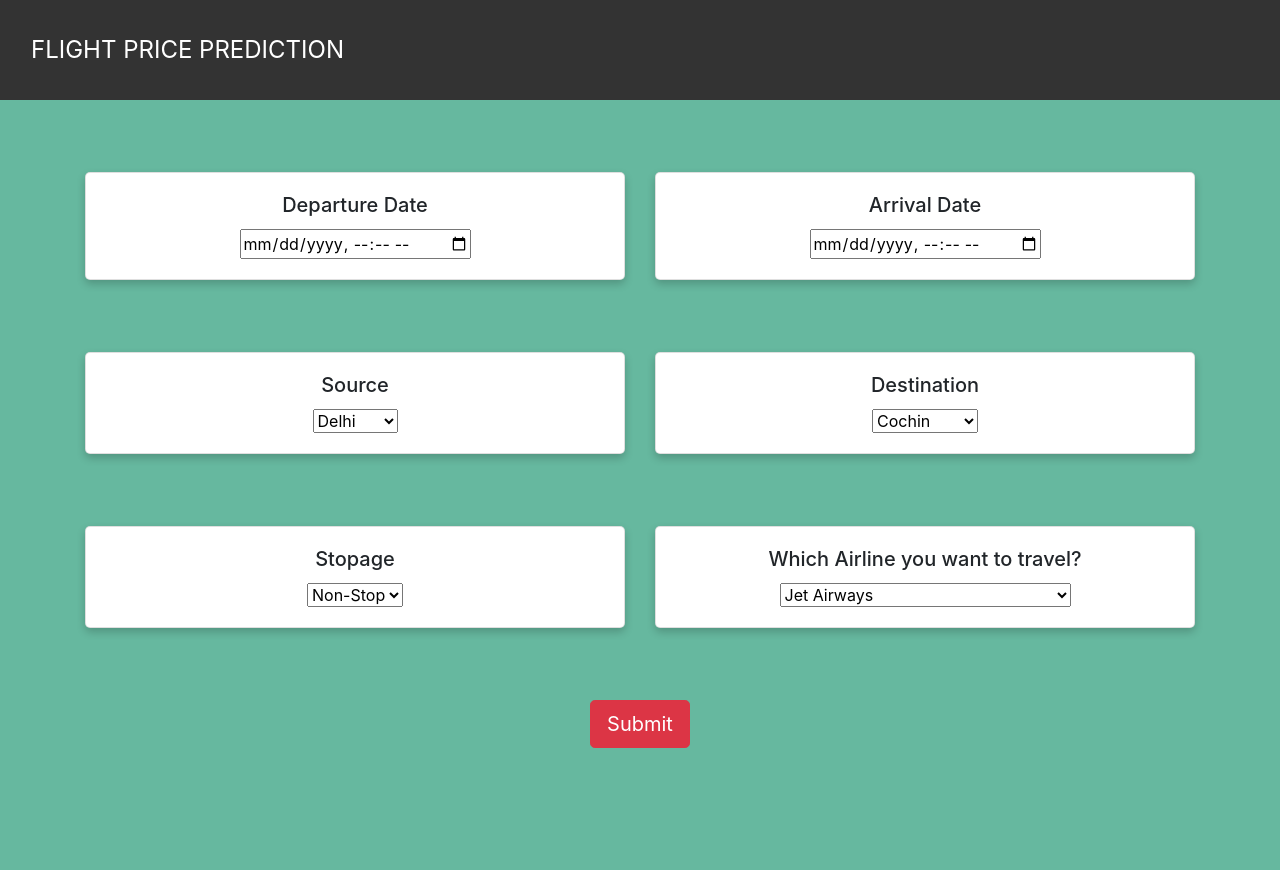
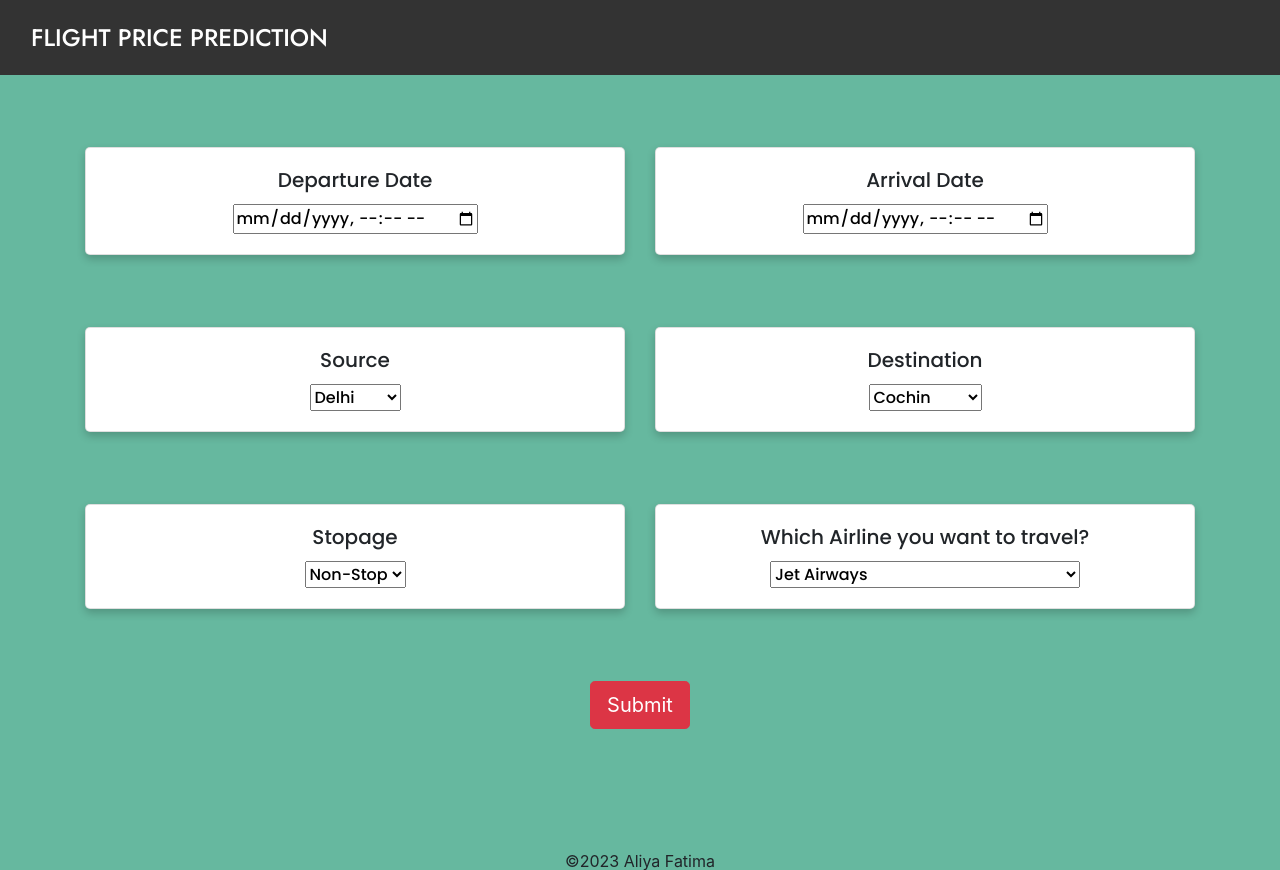
Before and after one commit to Aliya032/flight-price-prediction, a Flask app: page / in a window 1280 px wide. Shown: the top 870 px of the page. Run offline with Flask 3, Linux system fonts and the light colour scheme; parts of the project's set-up code (start-up, migrations or seed data) failed here and were passed over; some libraries are stand-ins or nearby versions.

Commit message:
modified styles.css

```diff
--- a/static/css/styles.css
+++ b/static/css/styles.css
@@ -1,3 +1,8 @@
+@import url('https://fonts.googleapis.com/css2?family=Jost:wght@500&display=swap');
+
+
+@import url('https://fonts.googleapis.com/css2?family=Jost:wght@500&family=Poppins:wght@500&display=swap');
+
 body {
     background-color:rgb(102, 184, 159);
     text-align: center;
@@ -8,12 +13,18 @@
     display: flex;
     justify-content: center;
     align-items: center;
-    height: 100px;
+    height: 75px;
 }
 
 .navbar-brand {
     color: white;
     font-size: 24px;
+    font-family: 'Jost', sans-serif;
+    flex: 1; /* Fill remaining horizontal space */
+    display: flex;
+    align-items: center; /* Align items vertically */
+    justify-content: center; /* Align items horizontally */
+
   }
 
   /* Optional: Style for the navigation bar */
@@ -34,4 +45,5 @@
     box-shadow: 0 4px 8px 0 rgba(0,0,0,0.2);
     transition: 0.3s;
     border-radius: 5px; /* 5px rounded corners */
+    font-family: 'Poppins', sans-serif;
   }
```
